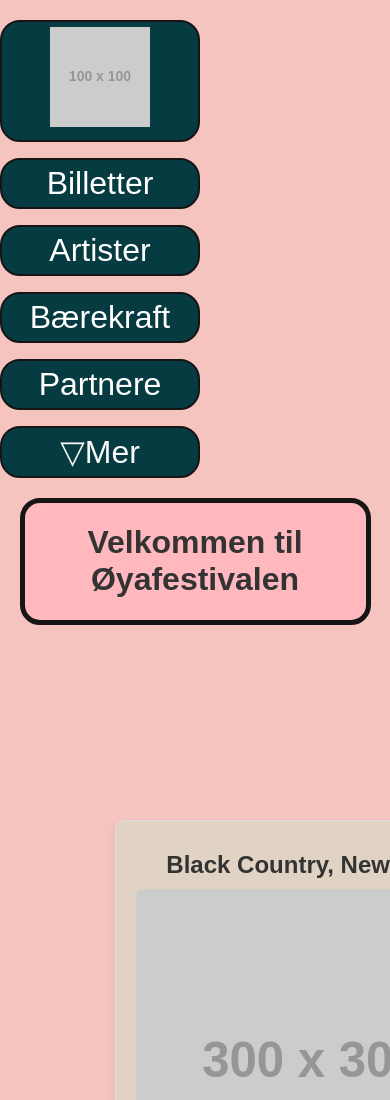
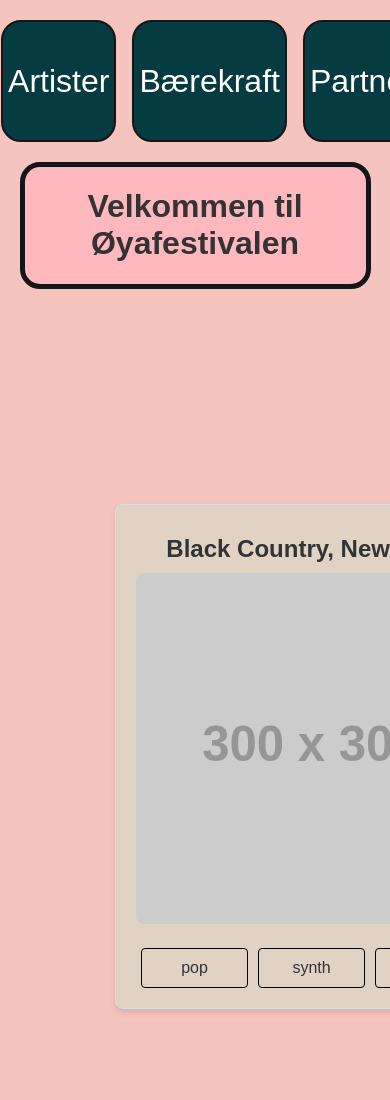
Before and after one commit to Dagrate123/fordypningsuke_Eden, a plain HTML site: page index.html in a window 390 px wide. Shown: the top 1100 px of the page. Drawn offline with Linux system fonts and the light colour scheme; placeholder pictures from the web are drawn by us.

Commit message:
media queries navbae

```diff
--- a/index.html
+++ b/index.html
@@ -33,7 +33,7 @@
         <h1>Velkommen til Øyafestivalen</h1>
     </header>
 
-    <main>
+    <main class="section-box-container">
         <section id="section1" class="section-box" style="margin: 20px 985px;">
             <div class="above-image-text">Chappel Roan (US)</div>
             <img src="https://via.placeholder.com/400" alt="Placeholder Image">
--- a/main.css
+++ b/main.css
@@ -299,7 +299,8 @@ a {
     }
 
     .navbar {
-        flex-direction: column;
+        flex-direction: row;
+        width: 100%;
         gap: 1rem;
         height: auto;
     }
@@ -313,6 +314,11 @@ a {
         margin: 0 auto;
     }
 
+    .section-box-container {
+        display: flex;
+        flex-direction: column;
+    }
+
     .baerekraft-container {
         width: 90%;
         margin: 20px auto;
```
Also changed, not shown: artister.html (+1 -1 lines).
